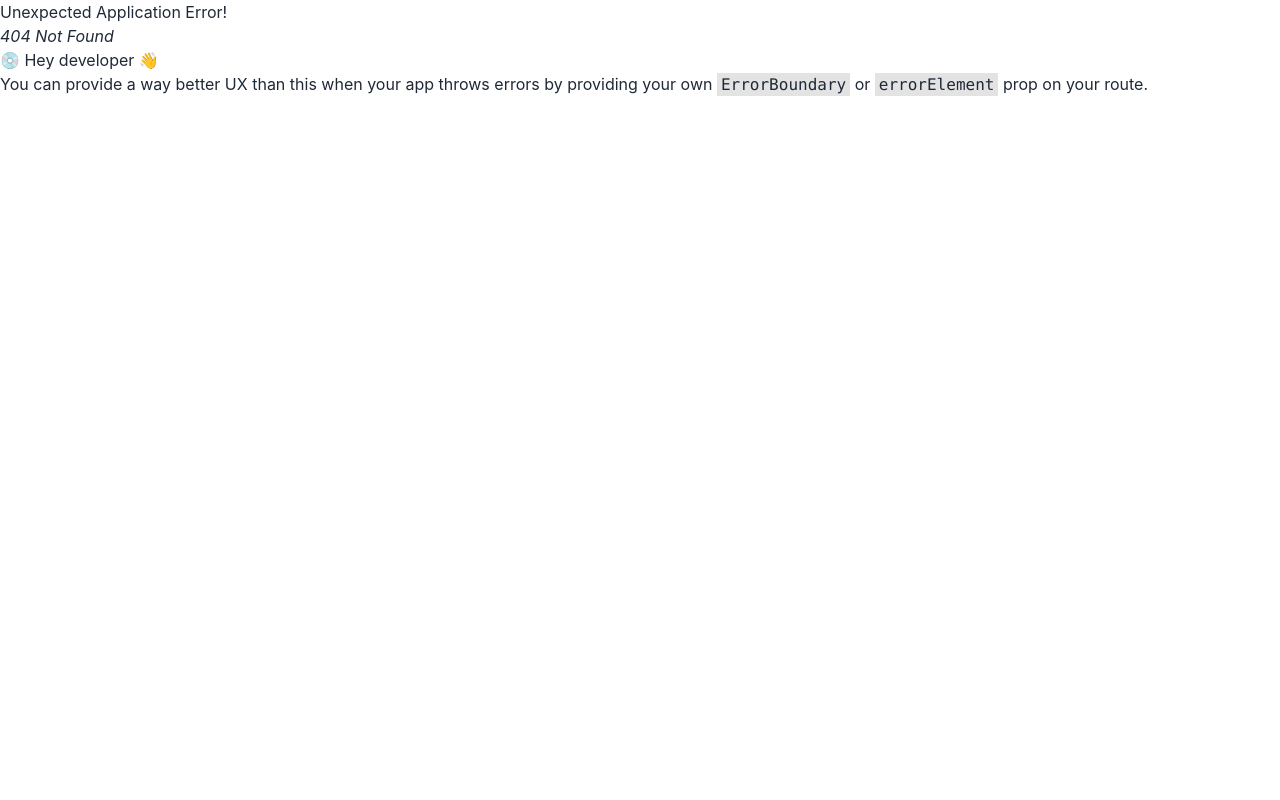
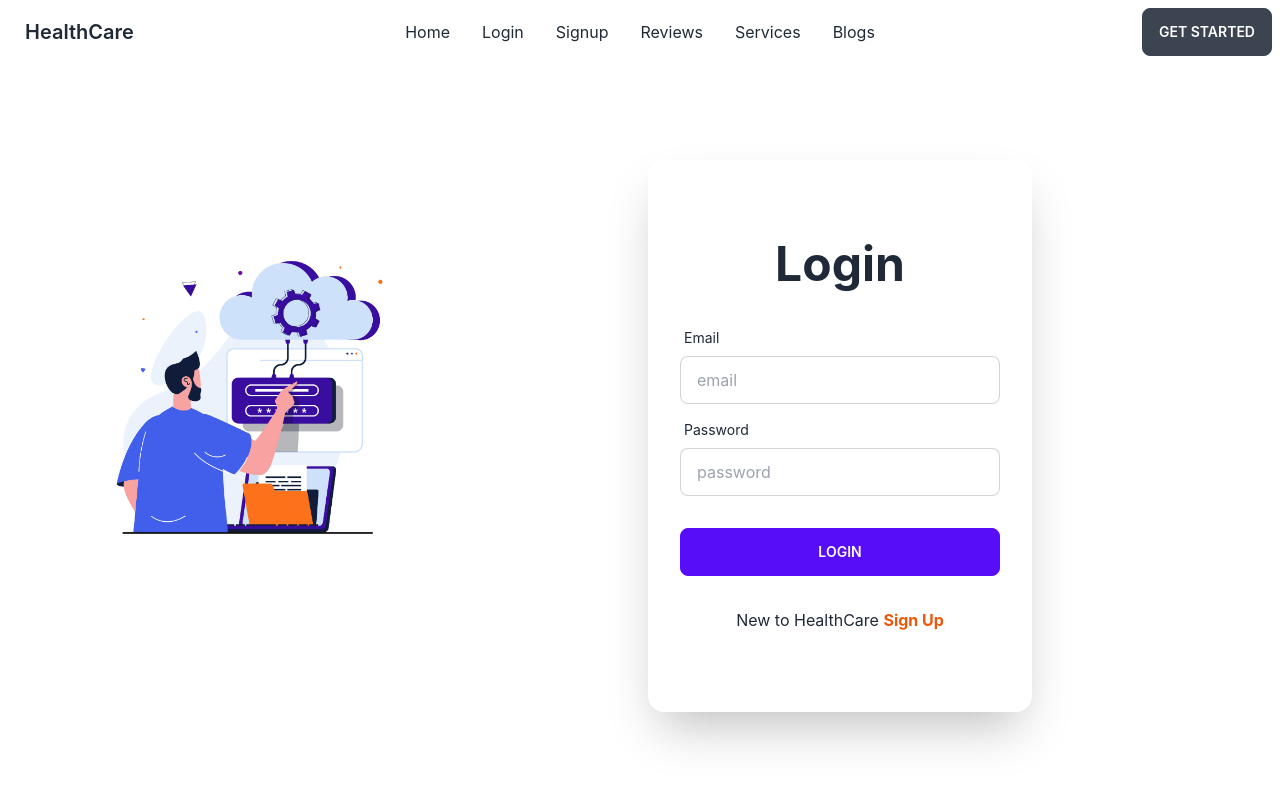
Before and after one commit to Rakibul187/healthcare-client, a React (Create React App) app: page /login in a window 1280 px wide. Before the commit this address had no page. Shown: the top 800 px of the page. Built offline with nearby package versions, Linux system fonts and the light colour scheme.

Commit message:
login , signup page added

```diff
--- /dev/null
+++ b/src/Contexts/AuthProvider/AuthProvider.js
@@ -0,0 +1,21 @@
+import React, { createContext } from 'react';
+import app from '../../firebase/firebase.config';
+import { getAuth } from 'firebase/auth'
+
+export const AuthContext = createContext()
+const auth = getAuth(app)
+
+const AuthProvider = ({ children }) => {
+
+
+    const authInfo = {
+
+    }
+    return (
+        <AuthContext.Provider value={authInfo}>
+            {children}
+        </AuthContext.Provider>
+    );
+};
+
+export default AuthProvider;
--- a/src/index.js
+++ b/src/index.js
@@ -3,11 +3,14 @@ import ReactDOM from 'react-dom/client';
 import './index.css';
 import App from './App';
 import reportWebVitals from './reportWebVitals';
+import AuthProvider from './Contexts/AuthProvider/AuthProvider';
 
 const root = ReactDOM.createRoot(document.getElementById('root'));
 root.render(
   <React.StrictMode>
-    <App />
+    <AuthProvider>
+      <App />
+    </AuthProvider>
   </React.StrictMode>
 );
 
--- a/src/pages/Home/Banner/BannerItem.js
+++ b/src/pages/Home/Banner/BannerItem.js
@@ -6,7 +6,7 @@ const BannerItem = ({ slide }) => {
     return (
         <div id={`slide${id}`} className="carousel-item relative w-full">
             <div style={{ width: "100%" }} className='carousel-img'>
-                <img src={image} alt="" className=" rounded-xl" />
+                <img src={image} alt="" className="w-full h-full rounded-xl" />
             </div>
             <div className="absolute flex justify-end transform -translate-y-1/2 left-24 top-1/4">
                 <h1 className='text-6xl font-bold text-white'>
--- /dev/null
+++ b/src/pages/Login/Login/Login.js
@@ -0,0 +1,42 @@
+import React from 'react';
+import { Link } from 'react-router-dom';
+import img from '../../../assets/login/login5.webp'
+const Login = () => {
+    const handleLogin = event => {
+        event.preventDefault()
+    }
+    return (
+        <div>
+            <div className="hero w-full my-20 sm:mx-auto">
+                <div className="hero-content grid  md:grid-cols-2 flex-col lg:flex-row">
+                    <div className="text-center lg:text-left mb-20">
+                        <img className='w-3/4' src={img} alt="" />
+                    </div>
+                    <div className="card flex-shrink-0 w-full max-w-sm shadow-2xl bg-base-100 py-20">
+                        <h1 className="text-5xl text-center font-bold">Login</h1>
+                        <form onSubmit={handleLogin} className="card-body">
+                            <div className="form-control">
+                                <label className="label">
+                                    <span className="label-text">Email</span>
+                                </label>
+                                <input type="text" name='email' placeholder="email" className="input input-bordered" required />
+                            </div>
+                            <div className="form-control">
+                                <label className="label">
+                                    <span className="label-text">Password</span>
+                                </label>
+                                <input type="text" name='password' placeholder="password" className="input input-bordered" required />
+                            </div>
+                            <div className="form-control mt-6">
+                                <input className="btn btn-primary" type="submit" value="Login" />
+                            </div>
+                        </form>
+                        <p className='text-center'>New to HealthCare <Link className='text-orange-600 font-bold' to="/signup">Sign Up</Link> </p>
+                    </div>
+                </div>
+            </div>
+        </div>
+    );
+};
+
+export default Login;
--- /dev/null
+++ b/src/pages/Login/Signup/Signup.js
@@ -0,0 +1,51 @@
+import React from 'react';
+import { Link } from 'react-router-dom';
+import img from '../../../assets/login/login5.webp'
+
+
+const Signup = () => {
+    const handleSignUp = event => {
+        event.preventDefault()
+    }
+    return (
+        <div>
+            <div className="hero w-full my-20">
+                <div className="hero-content grid gap-20 md:grid-cols-2 flex-col lg:flex-row">
+                    <div className="text-center lg:text-left">
+                        <img className='w-3/4' src={img} alt="" />
+                    </div>
+                    <div className="card flex-shrink-0 w-full max-w-sm shadow-2xl bg-base-100 py-20">
+                        <h1 className="text-5xl text-center font-bold">Sign Up</h1>
+                        <form onSubmit={handleSignUp} className="card-body">
+                            <div className="form-control">
+                                <label className="label">
+                                    <span className="label-text">Name</span>
+                                </label>
+                                <input type="text" name='name' placeholder="Your Name" className="input input-bordered" />
+                            </div>
+                            <div className="form-control">
+                                <label className="label">
+                                    <span className="label-text">Email</span>
+                                </label>
+                                <input type="text" name='email' placeholder="email" className="input input-bordered" required />
+                            </div>
+                            <div className="form-control">
+                                <label className="label">
+                                    <span className="label-text">Password</span>
+                                </label>
+                                <input type="text" name='password' placeholder="password" className="input input-bordered" required />
+
+                            </div>
+                            <div className="form-control mt-6">
+                                <input className="btn btn-primary" type="submit" value="Sign Up" />
+                            </div>
+                        </form>
+                        <p className='text-center'>Already have an account? <Link className='text-orange-600 font-bold' to="/login">Login</Link> </p>
+                    </div>
+                </div>
+            </div>
+        </div>
+    );
+};
+
+export default Signup;
--- a/src/pages/Shared/Header/Header.js
+++ b/src/pages/Shared/Header/Header.js
@@ -4,6 +4,11 @@ import { Link } from 'react-router-dom';
 const Header = () => {
     const menuItems = <>
         <li><Link to="/">Home</Link></li>
+        <li><Link to="/login">Login</Link></li>
+        <li><Link to="/">Signup</Link></li>
+        <li><Link to="/">Reviews</Link></li>
+        <li><Link to="/">Services</Link></li>
+        <li><Link to="/">Blogs</Link></li>
     </>
     return (
         <div>
```
Also changed, not shown: src/pages/Router/Routes/Routes.js (+13 -3 lines), src/assets/login/login5.webp (added).
